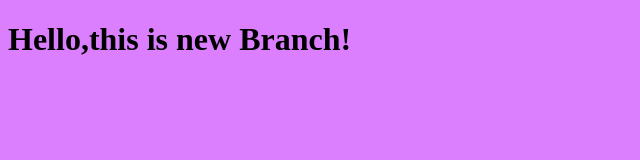
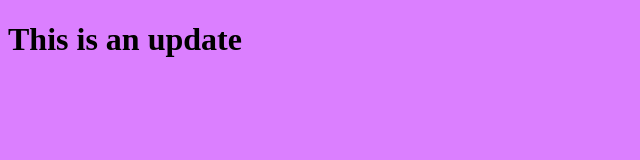
Before and after one commit to MohamedAbobakr277/myProject, a plain HTML site: page index.html in a window 1280 px wide. Shown: the whole page, without its empty margins (0-640 px from the left). Drawn offline with Linux system fonts and the light colour scheme.

Commit message:
edit the html file

```diff
--- a/index.html
+++ b/index.html
@@ -7,7 +7,7 @@
     <link rel="stylesheet" href="style.css">
 </head>
 <body>
-    <h1>Hello,this is new Branch!</h1>
+    <h1>This is an update </h1>
     <script src="app.js"></script>
 </body>
 </html>
```
